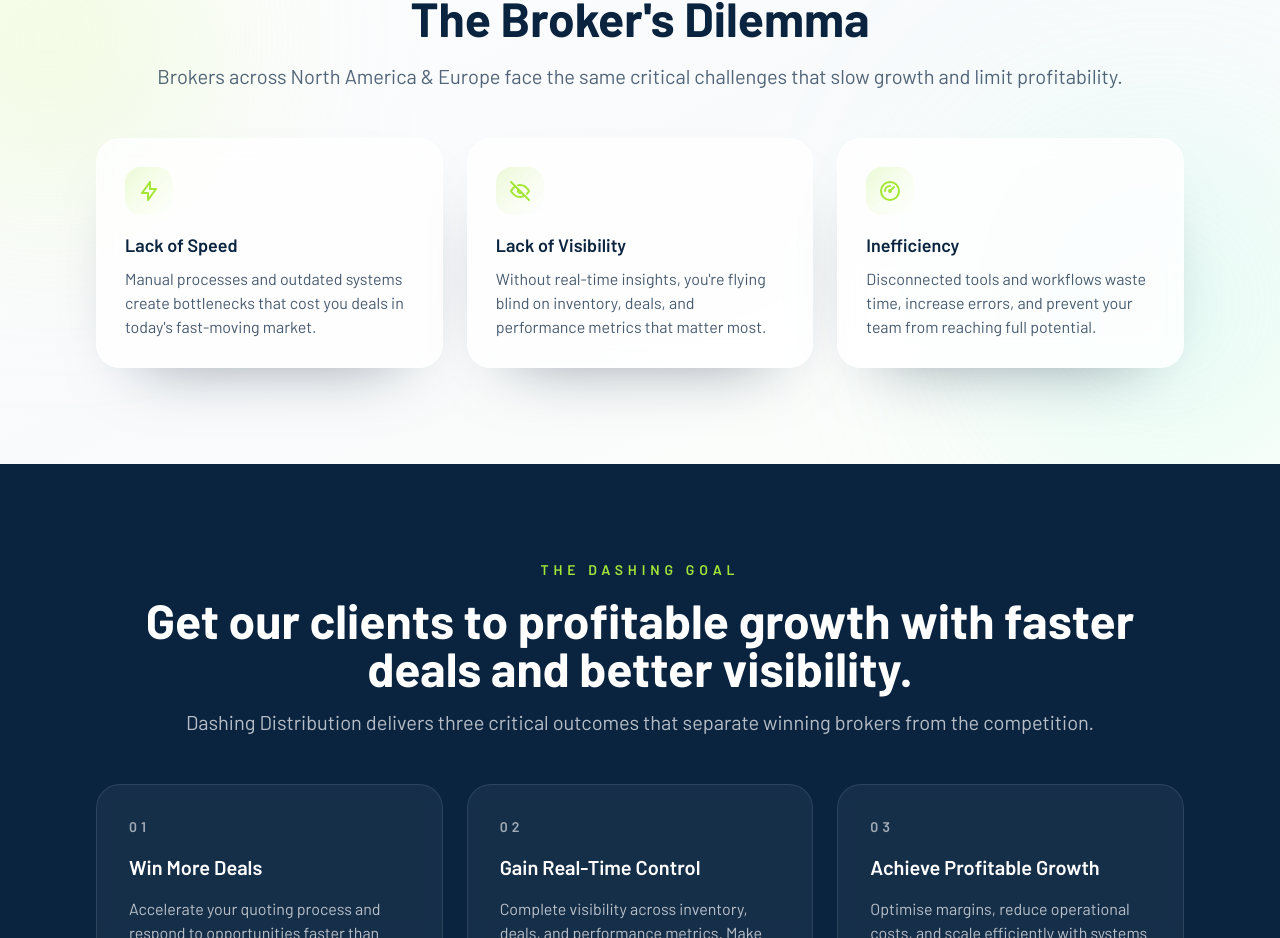
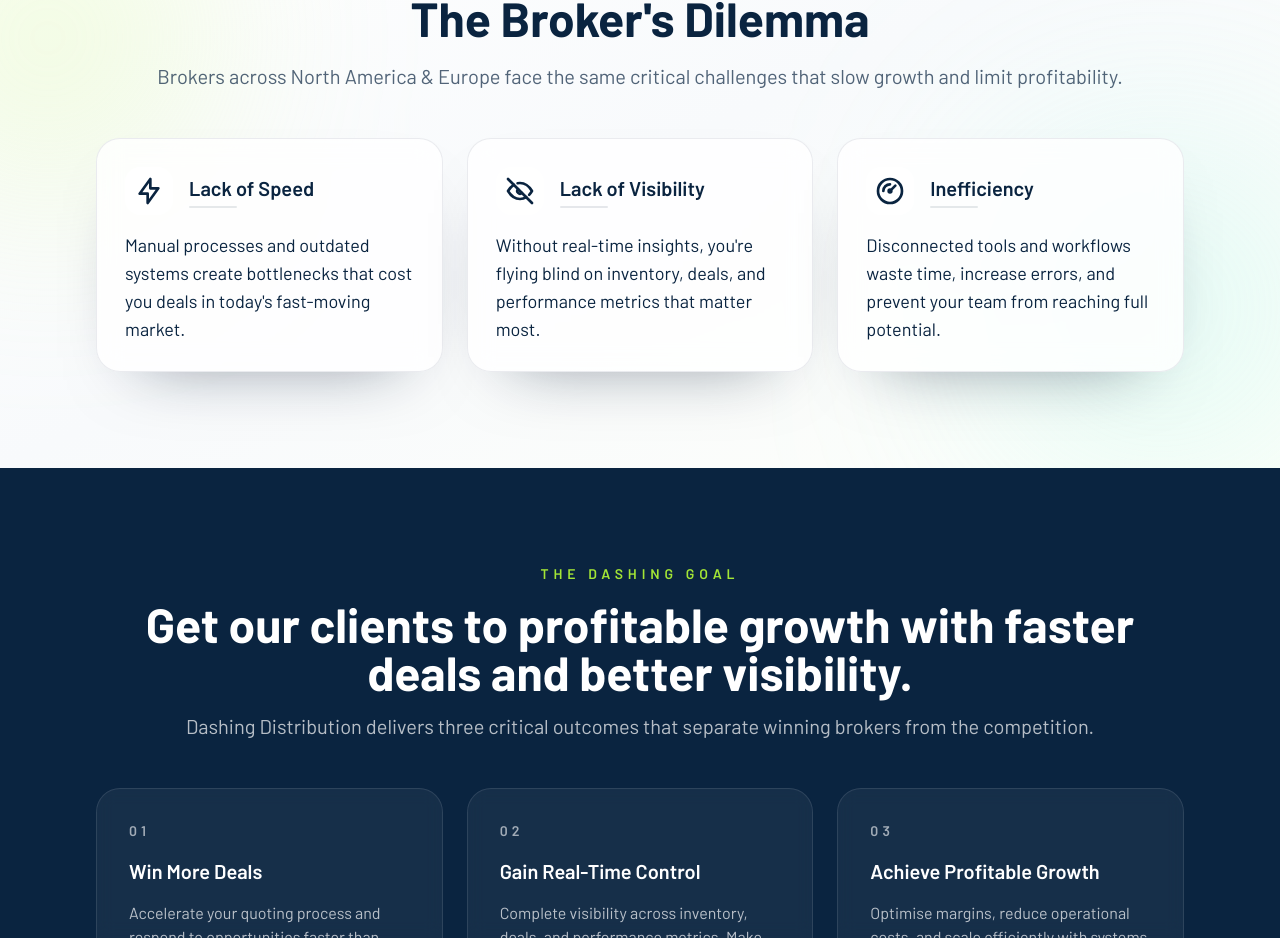
Before and after one commit to hari-bhandari/dashing-site2, a Next.js app: page / in a window 1280 px wide. Shown: the part 996-1934 px from the top of the page. Built offline with nearby package versions, Linux system fonts and the light colour scheme; no server answers.

Commit message:
style: Update layout and styles in BrokersDilemma component for improved visual consistency

```diff
--- a/src/app/components/Sections/BrokersDilemma.tsx
+++ b/src/app/components/Sections/BrokersDilemma.tsx
@@ -61,7 +61,7 @@
         <div className="space-y-5">
           <p className="text-s font-semibold uppercase tracking-widest text-lime-400">The Problem</p>
           <h2 className="text-4xl font-extrabold text-[#0a2440] sm:text-5xl">The Broker&apos;s Dilemma</h2>
-          <p className="text-lg text-[#0a2440]/70 sm:text-xl">
+          <p className="text-xl text-[#0a2440]/70 sm:text-xl">
             Brokers across North America &amp; Europe face the same critical challenges that slow growth and limit profitability.
           </p>
         </div>
@@ -69,14 +69,19 @@
           {challenges.map(({ title, description, Icon }) => (
             <motion.article
               key={title}
-              className="group rounded-3xl border border-white/40 bg-white/80 p-7 shadow-[0_30px_70px_-45px_rgba(8,24,48,0.55)] backdrop-blur-md transition-all duration-300 hover:-translate-y-2 hover:border-lime-200/70 hover:shadow-[0_35px_90px_-40px_rgba(46,73,116,0.45)]"
+              className="group rounded-3xl border border-gray-200/80 bg-white/80 p-7 shadow-[0_30px_70px_-45px_rgba(8,24,48,0.55)] backdrop-blur-md transition-all duration-300 hover:-translate-y-2 hover:border-gray-400/90 hover:shadow-[0_35px_90px_-40px_rgba(46,73,116,0.45)]"
               variants={cardVariants}
             >
-              <div className="mb-4 inline-flex h-12 w-12 items-center justify-center rounded-2xl bg-gradient-to-br from-lime-400/20 via-lime-300/10 to-transparent text-lime-400">
-                <Icon className="h-6 w-6" aria-hidden />
+              <div className="mb-4 flex items-center gap-4 text-left">
+                <div className="inline-flex h-12 w-12 flex-shrink-0 items-center justify-center rounded-2xl bg-white/90 text-[#0a2440] shadow-inner shadow-white/60">
+                  <Icon className="h-8 w-8" aria-hidden />
+                </div>
+                <div>
+                  <h3 className=" font-semibold text-[#0a2440] sm:text-xl">{title}</h3>
+                  <span className="mt-1 block h-0.5 w-12 rounded-full bg-[#0a2440]/10" />
+                </div>
               </div>
-              <h3 className="text-base font-semibold text-[#0a2440] sm:text-lg">{title}</h3>
-              <p className="mt-2 text-sm leading-relaxed text-[#0a2440]/75 sm:text-base">{description}</p>
+              <p className="text-sm leading-relaxed text-[#0a2440] sm:text-lg">{description}</p>
             </motion.article>
           ))}
         </motion.div>
```
